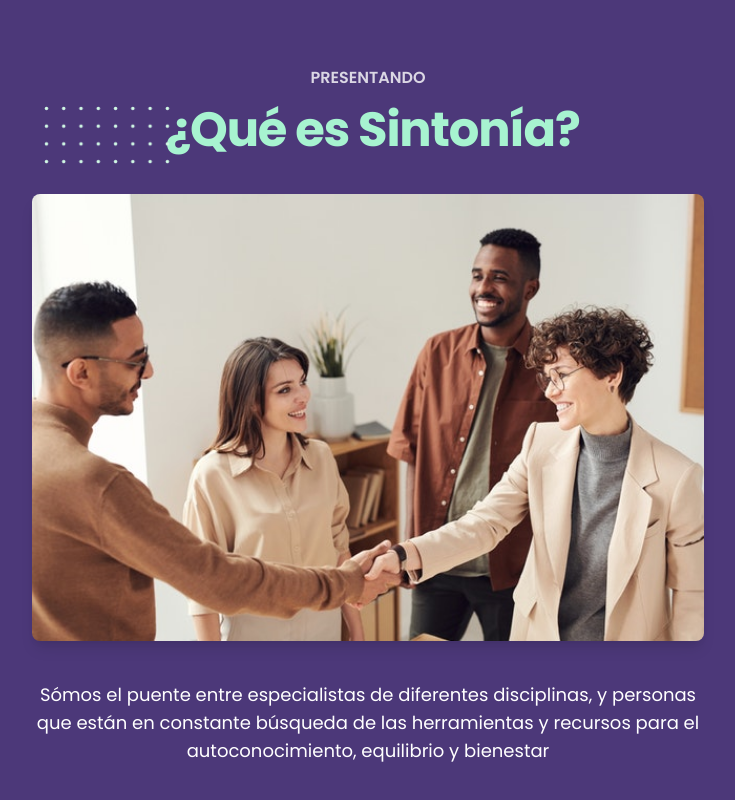
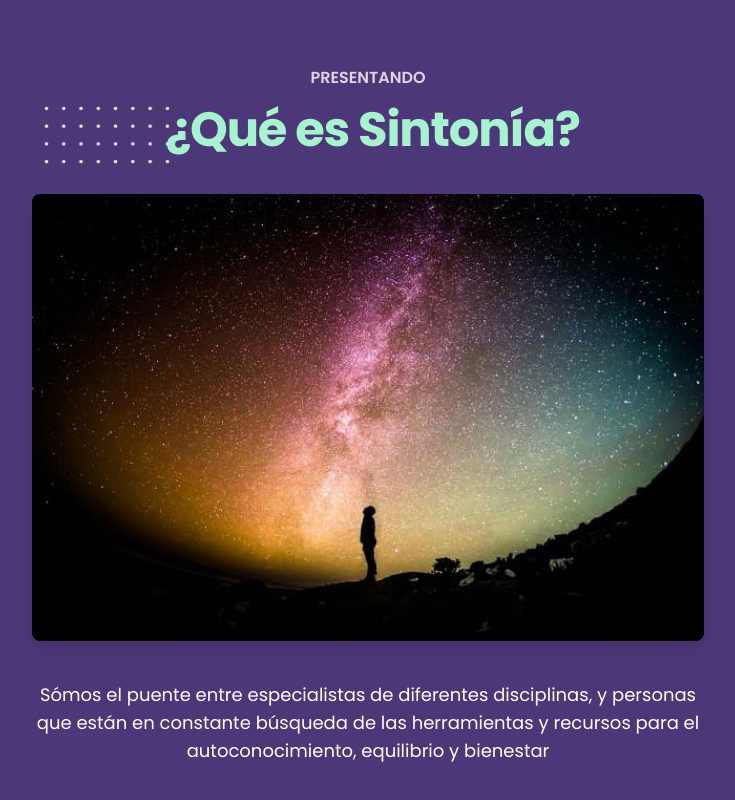
Before and after one commit to marcosmohar/sintonia-tw, a Next.js app: page / in a window 1280 px wide. Shown: the part 990-1790 px from the top of the page, without its empty margins (272-1007 px from the left). Built offline with nearby package versions, Linux system fonts and the light colour scheme.

Commit message:
cambio imagen

```diff
--- a/pages/index.js
+++ b/pages/index.js
@@ -48,7 +48,7 @@ export default function Home() {
                   ¿Qué es Sintonía?
                 </h2>
                 <img
-                  src="/handshake.jpg"
+                  src="/rainbow-night.jpg"
                   alt=""
                   className="w-full rounded-lg shadow-lg my-10"
                 />
```
